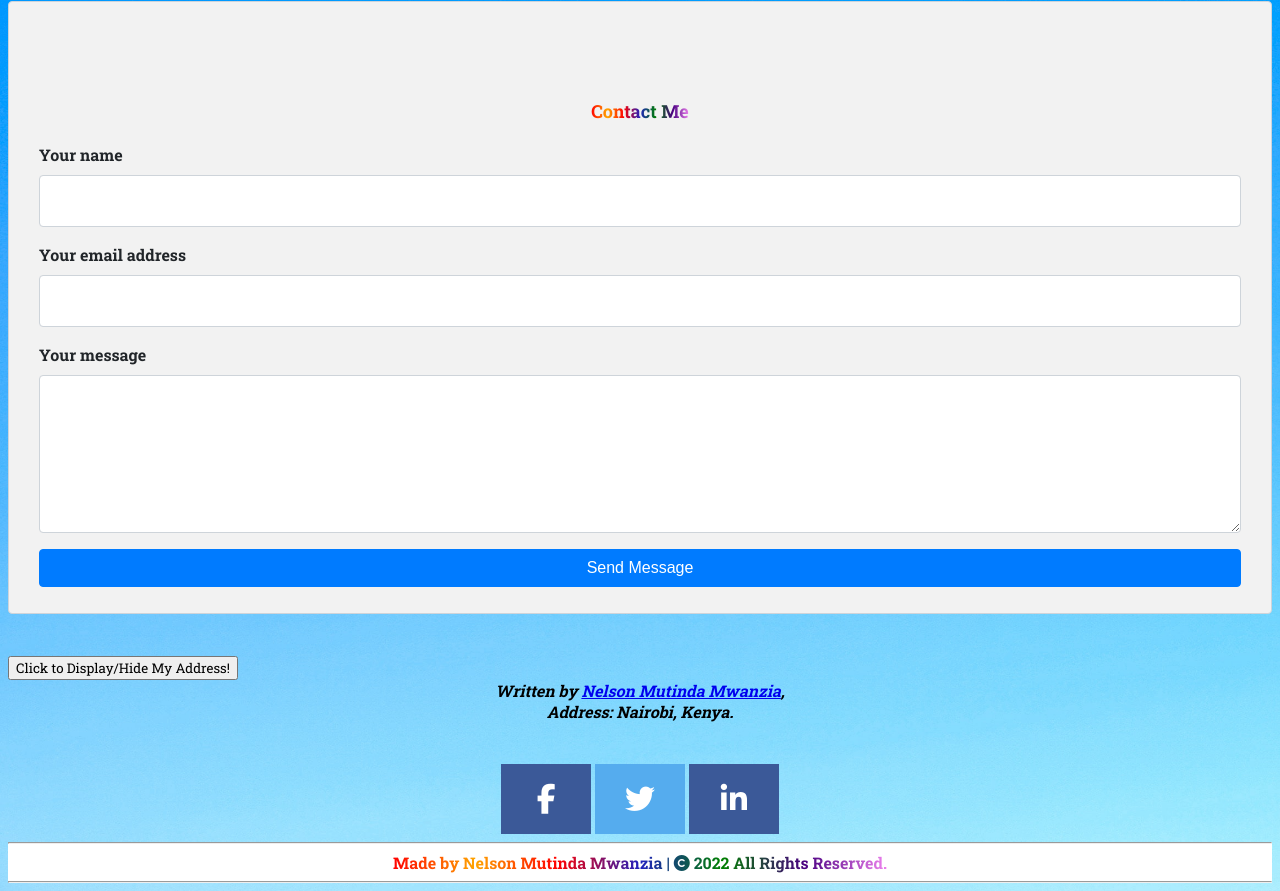
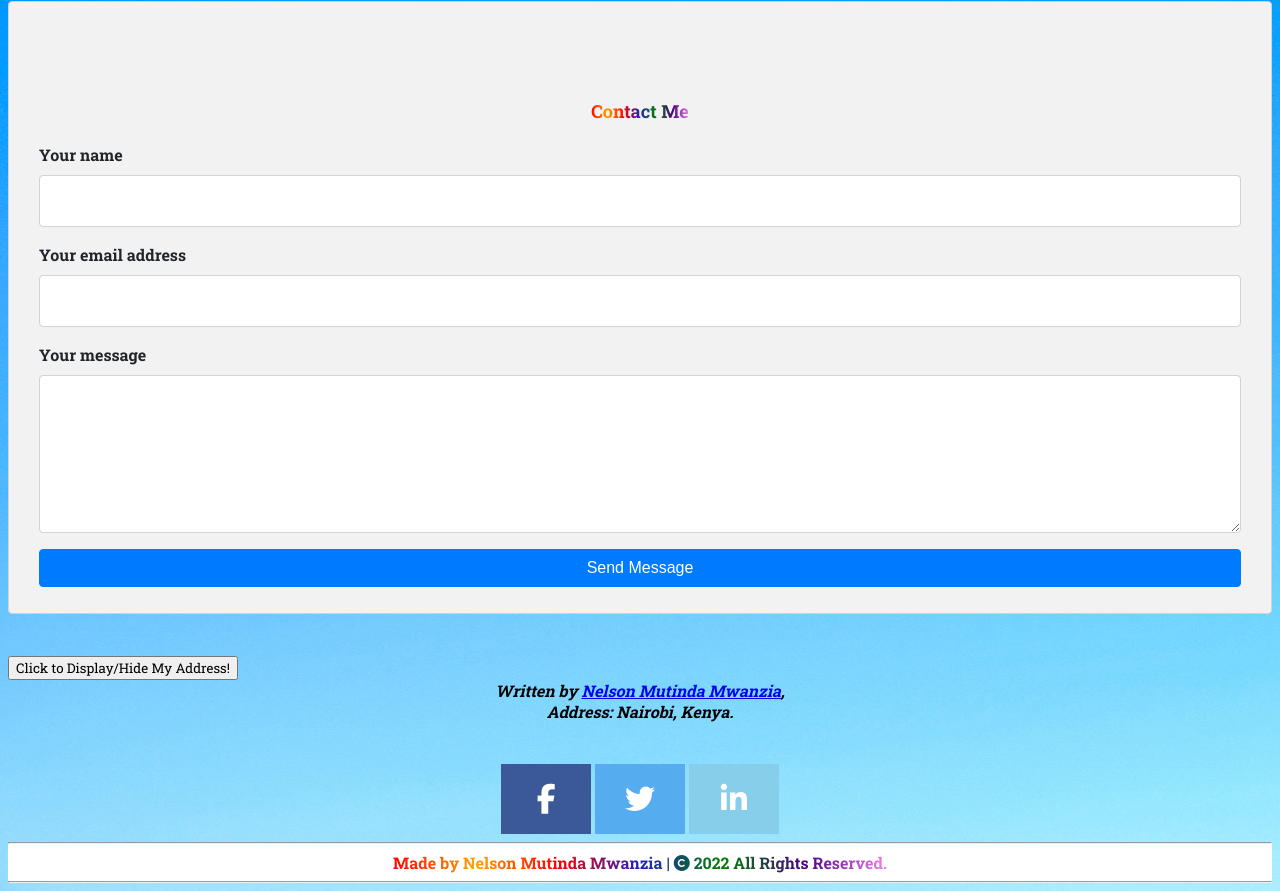
Before and after one commit to nelsonmutindamwanzia/phase-0-project, a plain HTML site: page index.html in a window 1280 px wide. Shown: the part 844-1735 px from the top of the page. Drawn offline with Linux system fonts and the light colour scheme.

Commit message:
finish website

```diff
--- a/index.html
+++ b/index.html
@@ -107,8 +107,6 @@
 <br>
 <br>
 </section>
-
-    <script src="./script.js"></script>
 <div id="socials">
     <a href="https://web.facebook.com/bonzaicf" class="fa fa-facebook"></a>
     <a href="https://twitter.com/mu_tinda" class="fa fa-twitter"></a>
@@ -121,7 +119,7 @@
     <hr>
     </footer>
 </section>
-
+<script src="./script.js"></script>
 
 </body>
 </html>
--- a/script.js
+++ b/script.js
@@ -6,6 +6,7 @@ function displayAddress() {
       x.style.display = "none";
     }
 }
+
 function changeColor(){
 let newColor = document.querySelectorAll("navbar");
           for (const color of newColor) {
--- a/styles.css
+++ b/styles.css
@@ -278,9 +278,10 @@ address {
     color: white;
   }
   .fa-linkedin {
-    background: #3B5998;
+    background: skyblue;
     color: white;
   }
+
 
   #socials {
     text-align: center;
```
